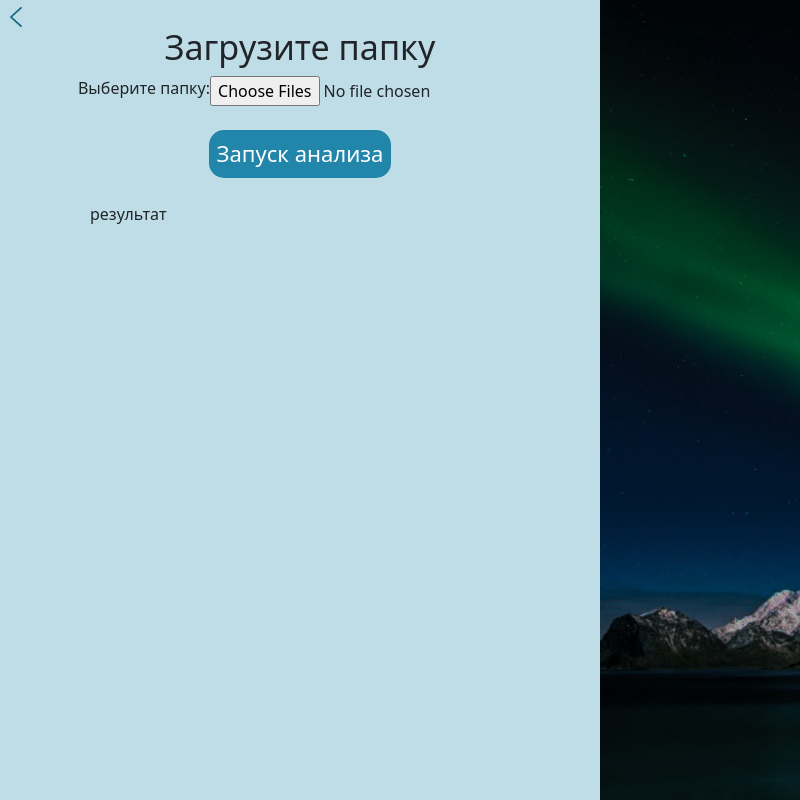
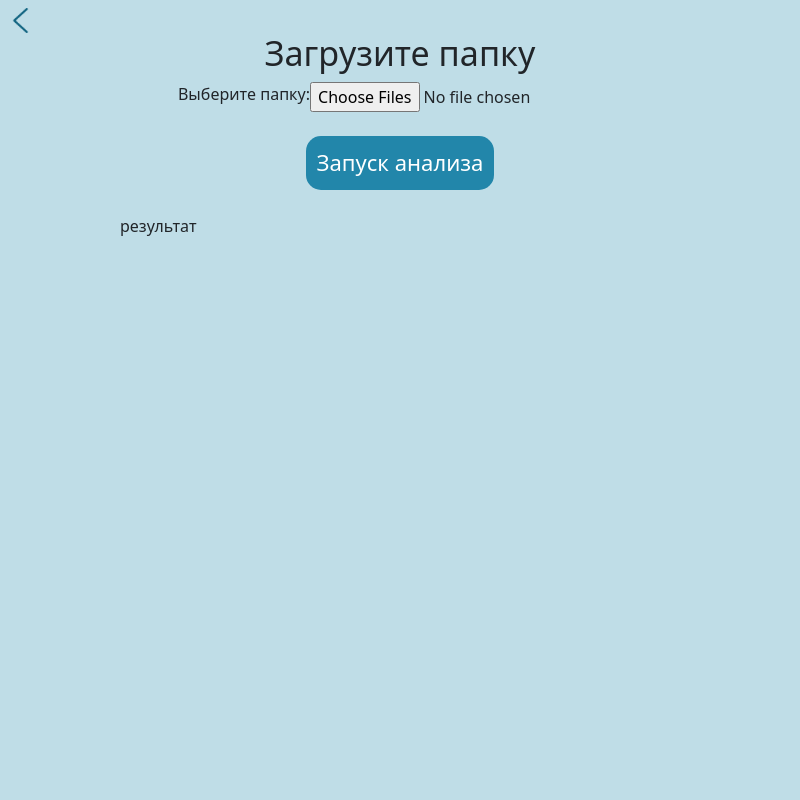
Before and after one commit to nizamovtimur/mishedron, an Electron app: page html/load_file.html in a window 800 px wide. Drawn offline with Linux system fonts and the light colour scheme.

Commit message:
maybe final ui

```diff
--- a/css/preloader.scss
+++ b/css/preloader.scss
@@ -4,7 +4,7 @@
   top: 0;
   width: 100%;
   height: 100%;
-  background: #add7f6;
+  background: #bfdde7;
   z-index: 2;
   transition: 1s all;
   opacity: 1;
--- a/css/style_load.css
+++ b/css/style_load.css
@@ -2,29 +2,7 @@
     margin: 0;
     padding: 0;
     box-sizing: border-box;
-    font-family: system-ui;
-}
-
-p{
-    padding: 10px;
-}
-
-#left {
-    position: absolute;
-    left: 0;
-    top: 0;
-    width: 75%;
-    height: 100%;
-    background-color: #bfdde7;
-}
-#right {
-    position: absolute;
-    right: 0;
-    top: 0;
-    height: 100%;
-    width: 25%;
-    background: url("../photo/siyanie.jpg");
-    background-size:cover;
+    font-family: system-ui
 }
 
 html, body{
--- a/html/load_file.html
+++ b/html/load_file.html
@@ -6,10 +6,8 @@
     <script type="text/javascript" src="../jquery/jquery-3.6.1.js"></script>
     <script src="../bootstrap-5.2.1-dist/js/bootstrap.min.js"></script>
 </head>
-<body>
-
-<div id="left">
-    <a href = "index.html" title = "Назад"><img src="../photo/back1.png" width = 20 height = 20 style="margin-left: 1%; margin-top: 1%"></a>
+<body style="background: #bfdde7">
+    <a href = "index.html" title = "Назад"><img src="../photo/back1.png" width = 25 height = 25 style="margin-left: 1%; margin-top: 1%"></a>
     <h1>Загрузите папку</h1>
         <div class ="app">
             <label for="ctrl" >Выберите папку: </label>
@@ -24,10 +22,6 @@
     <div class = "app2">
         <div id="result" style="padding-left: 15%">результат</div>
     </div>
-</div>
-<div id="right">
-
-</div>
 <script src="../js/load_images.js"></script>
 </body>
 </html>
```
Also changed, not shown: css/style.css (+15 -11 lines), html/about.html (+1 -1 lines), html/index.html (+1 -1 lines).
